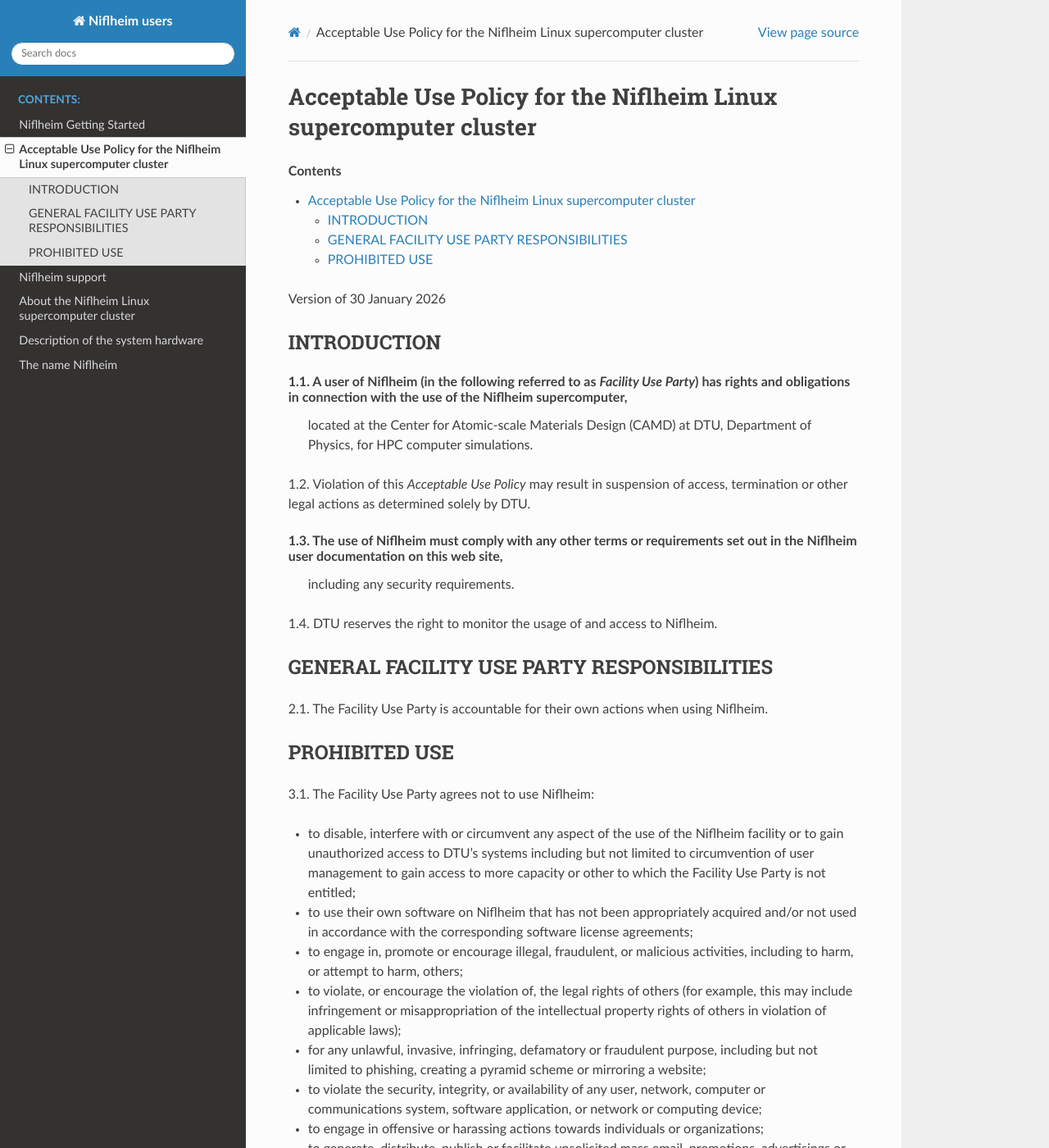
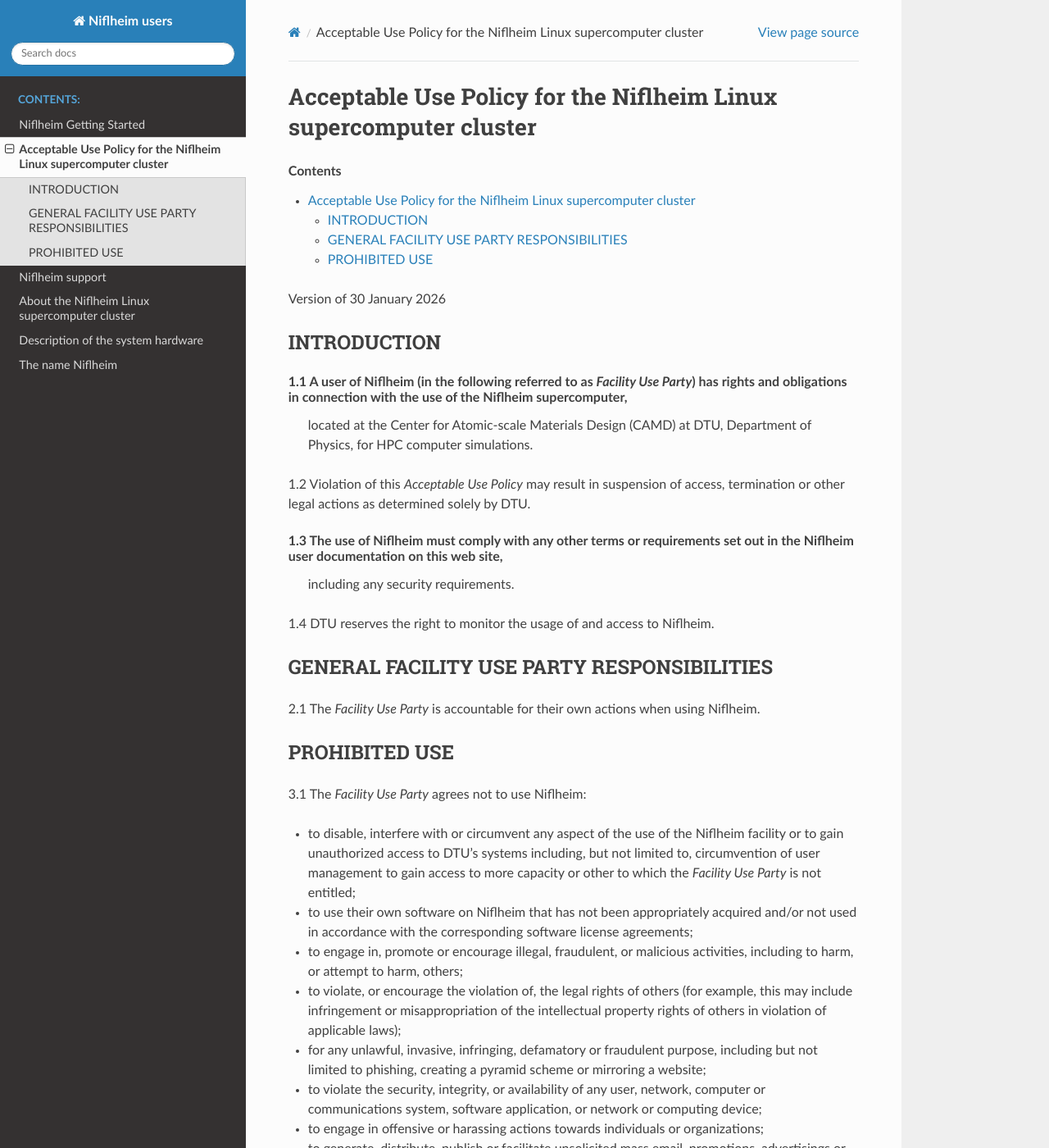
Before and after one commit to OleHolmNielsen/Niflheim_users, a Sphinx documentation site: the page built from docs/Acceptable_Use_Policy.rst, in a window 1280 px wide and 1400 px high. Shown: the whole window at 82% size. Built offline with Sphinx 7.4.7 and the Read the Docs theme 3.1.0, drawn with Linux system fonts in a browser that asks for light colours.

Commit message:
Minor changes

```diff
--- a/docs/Acceptable_Use_Policy.rst
+++ b/docs/Acceptable_Use_Policy.rst
@@ -11,31 +11,33 @@
 INTRODUCTION
 ==============
 
-1.1. A user of Niflheim (in the following referred to as *Facility Use Party*) has rights and obligations in connection with the use of the Niflheim supercomputer,
-     located at the Center for Atomic-scale Materials Design (CAMD) at DTU, Department of Physics,
-     for HPC computer simulations.
+1.1 A user of Niflheim (in the following referred to as *Facility Use Party*) has rights and obligations in connection with the use of the Niflheim supercomputer,
+    located at the Center for Atomic-scale Materials Design (CAMD) at DTU, Department of Physics,
+    for HPC computer simulations.
 
-1.2. Violation of this *Acceptable Use Policy* may result in suspension of access, termination or other legal actions as determined solely by DTU.
+1.2 Violation of this *Acceptable Use Policy* may result in suspension of access, termination or other legal actions as determined solely by DTU.
 
-1.3. The use of Niflheim must comply with any other terms or requirements set out in the Niflheim user documentation on this web site,
-     including any security requirements.
+1.3 The use of Niflheim must comply with any other terms or requirements set out in the Niflheim user documentation on this web site,
+    including any security requirements.
 
-1.4. DTU reserves the right to monitor the usage of and access to Niflheim.
+1.4 DTU reserves the right to monitor the usage of and access to Niflheim.
 
 GENERAL FACILITY USE PARTY RESPONSIBILITIES
 ================================================
 
-2.1. The Facility Use Party is accountable for their own actions when using Niflheim.
+2.1 The *Facility Use Party* is accountable for their own actions when using Niflheim.
 
 PROHIBITED USE
 =====================
 
-3.1. The Facility Use Party agrees not to use Niflheim:
+3.1 The *Facility Use Party* agrees not to use Niflheim:
 
-* to disable, interfere with or circumvent any aspect of the use of the Niflheim facility or to gain unauthorized access to DTU’s systems including but not limited to circumvention of user management to gain access to more capacity or other to which the Facility Use Party is not entitled;
+* to disable, interfere with or circumvent any aspect of the use of the Niflheim facility or to gain unauthorized access to DTU’s systems including,
+  but not limited to, circumvention of user management to gain access to more capacity or other to which the *Facility Use Party* is not entitled;
 * to use their own software on Niflheim that has not been appropriately acquired and/or not used in accordance with the corresponding software license agreements;
 * to engage in, promote or encourage illegal, fraudulent, or malicious activities, including to harm, or attempt to harm, others;
-* to violate, or encourage the violation of, the legal rights of others (for example, this may include infringement or misappropriation of the intellectual property rights of others in violation of applicable laws);
+* to violate, or encourage the violation of, the legal rights of others
+  (for example, this may include infringement or misappropriation of the intellectual property rights of others in violation of applicable laws);
 * for any unlawful, invasive, infringing, defamatory or fraudulent purpose, including but not limited to phishing, creating a pyramid scheme or mirroring a website;
 * to violate the security, integrity, or availability of any user, network, computer or communications system, software application, or network or computing device;
 * to engage in offensive or harassing actions towards individuals or organizations;
```
